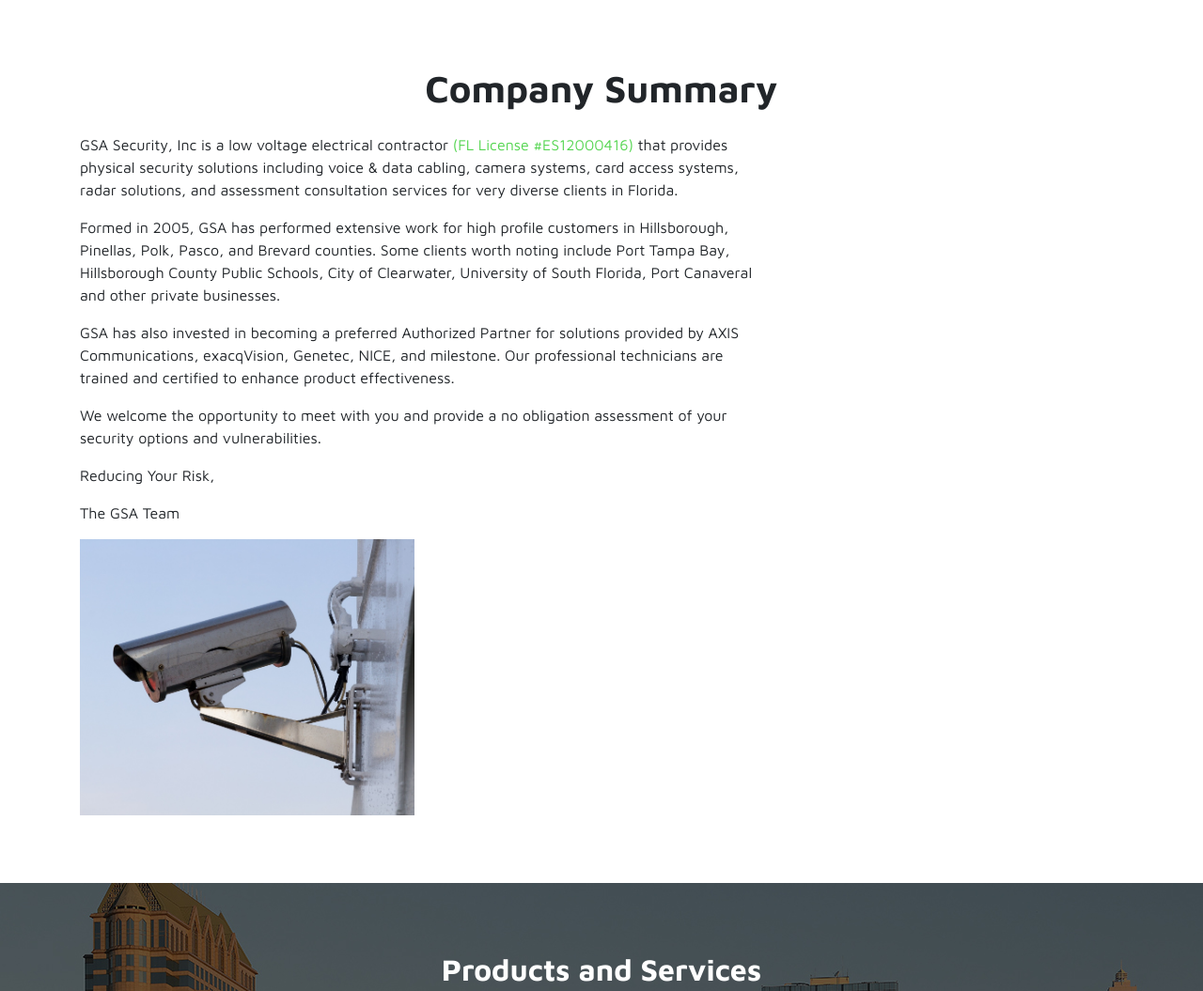
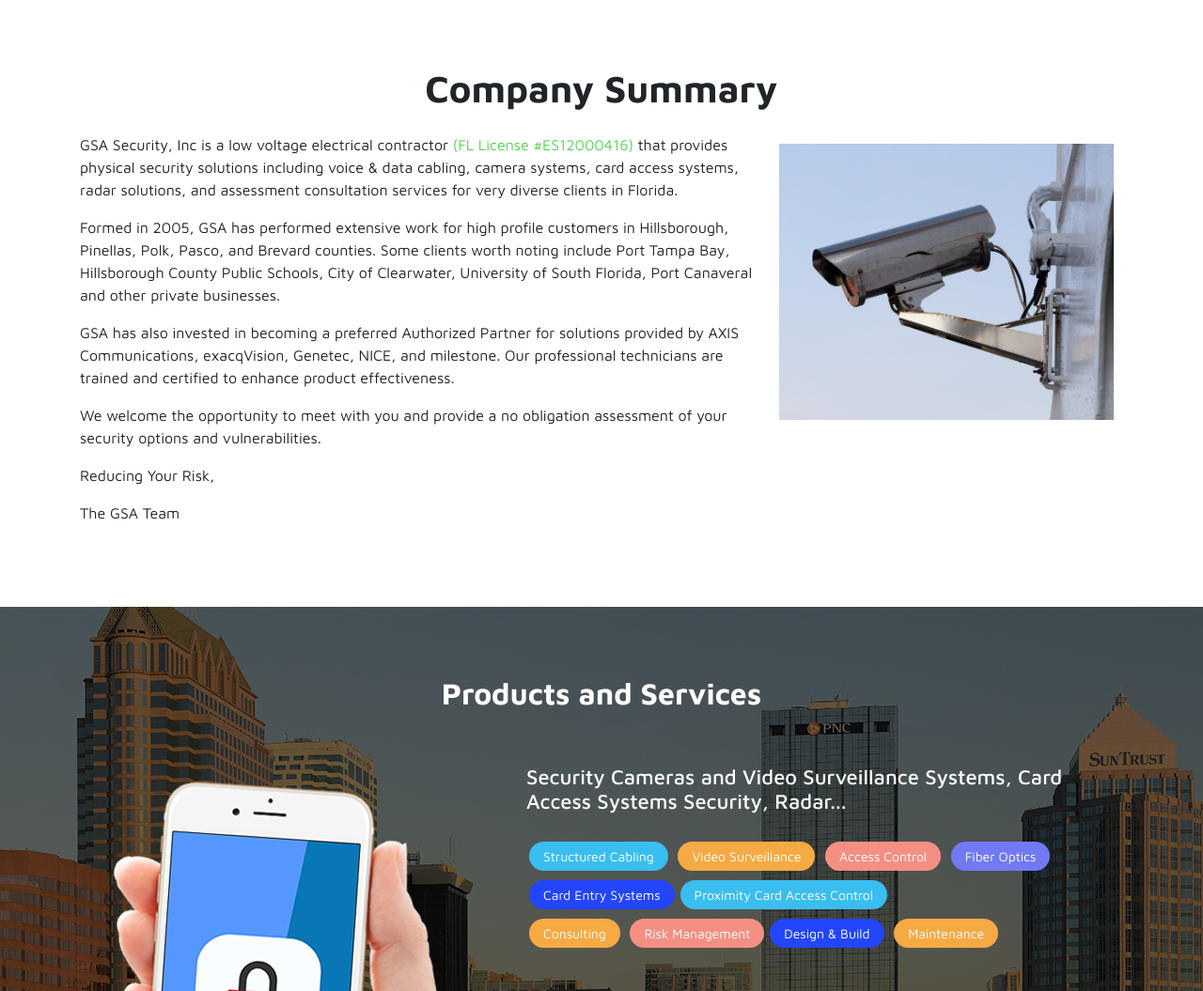
Before and after one commit to success-sciences/GSASecurityInc, a plain HTML site: page index.html in a window 1280 px wide. Shown: the part 770-1825 px from the top of the page at 94% size. Drawn offline with Linux system fonts and the light colour scheme; a script that the page names is missing.

Commit message:
Add files via upload

```diff
--- a/css/style.css
+++ b/css/style.css
@@ -981,8 +981,8 @@
 
 .second-column {
     width: 33%;
-    padding: 0 10px 0 0;
-    float: center
+    padding: 5px 10px 10px 0px;
+    float: right
 }
 
 @media only screen and (max-width:800px) {
```
